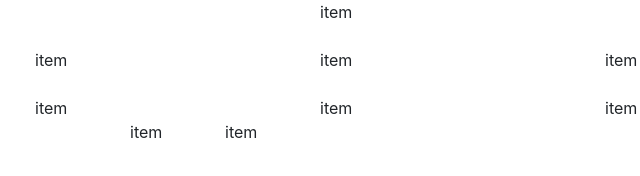
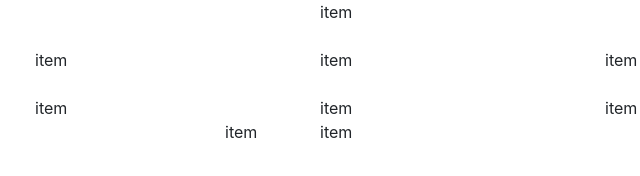
Before and after one commit to xrlie/Bootstrap_Layout, a plain HTML site: page index.html in a window 1280 px wide. Shown: the full height of the page, 335-975 px from the left. Drawn offline with nearby package versions, Linux system fonts and the light colour scheme.

Commit message:
Agregué un offset

```diff
--- a/index.html
+++ b/index.html
@@ -50,8 +50,8 @@
             <div class="container">
                 <div class="row">
                     <div class="col-12 col-lg-4">item</div>
-                    <div class="col-12 col-lg-1">item</div>
-                    <div class="col-12 col-lg-3">item</div>
+                    <div class="col-12 offset-lg-1 col-lg-1">item</div>
+                    <div class="col-12 col-lg-2">item</div>
                     <div class="col-12 offset-lg-2 col-lg-2">item</div>
                 </div>
             </div>
```
